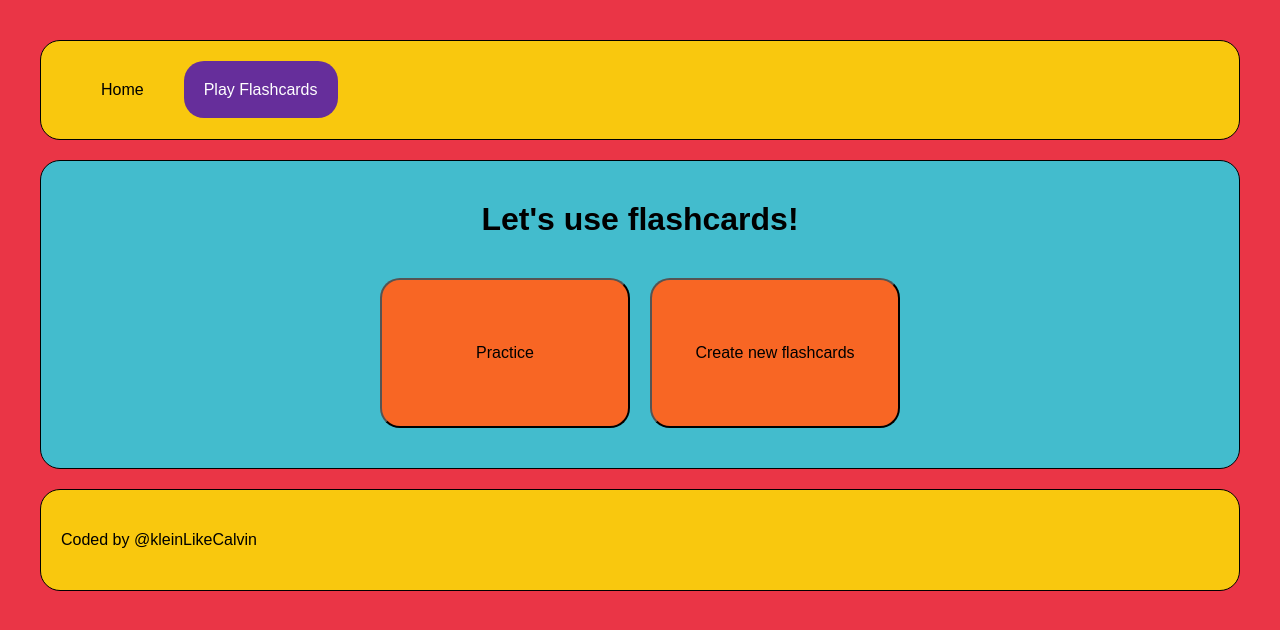
After one commit to kleinlikecalvin/python_p3--edutainment-game-engine, a Flask app: page /flashcards in a window 1280 px wide. The commit adds this page. Shown: the top 630 px of the page. Run offline with Flask 3, Linux system fonts and the light colour scheme.

Commit message:
Commits
- Updates home route
- Add flashcards template and styles
- Moves header/footer into their own template and stylesheet
- Updates styling
- Implements color palette

```diff
--- a/app.py
+++ b/app.py
@@ -4,8 +4,13 @@ app = Flask(__name__)
 
 
 @app.route("/")
-def base():
+def home():
     return render_template("home.html")
+
+
+@app.route("/flashcards")
+def flashcards():
+    return render_template("flashcards.html")
 
 
 if __name__ == "__main__":
--- /dev/null
+++ b/static/styles/flashcards.css
@@ -0,0 +1,5 @@
+.options-container {
+  display: flex;
+  gap: 20px;
+  justify-content: center;
+}
--- /dev/null
+++ b/static/styles/footer.css
@@ -0,0 +1,16 @@
+footer {
+  padding: 0;
+  background-color: var(--yellow);
+  height: 100px;
+  display: flex;
+  align-items: center;
+  border: 1px solid;
+}
+
+footer a {
+  padding: 0;
+}
+
+footer a:hover {
+  padding: 20px;
+}
--- a/static/styles/global.css
+++ b/static/styles/global.css
@@ -1,4 +1,57 @@
+:root {
+  /* Color Palette */
+  --red: #ea3546;
+  --orange: #f86624;
+  --yellow: #f9c80e;
+  --blue: #43bccd;
+  --purple: #662e9b;
+}
+
 body {
-  background: palegreen;
-  color: #212121;
+  color: black;
+  background: var(--red);
+  margin: 0 auto;
+  font-family: Arial, Helvetica, sans-serif;
+  gap: 20px;
 }
+
+* {
+  padding: 20px;
+  border-radius: 20px;
+  margin: 0;
+}
+
+li {
+  padding: 0;
+}
+
+main {
+  text-align: center;
+  background-color: var(--blue);
+  margin: 20px 0;
+  border: 1px solid;
+}
+
+a {
+  color: black;
+  text-decoration: none;
+  transition: all 400ms ease-in-out;
+}
+
+a:hover {
+  background-color: var(--purple);
+  color: white;
+}
+
+button {
+  background-color: var(--orange);
+  font-size: 16px;
+  transition: all 400ms ease-in-out;
+  width: 250px;
+  height: 150px;
+}
+
+button:hover {
+  background-color: white;
+  cursor: pointer;
+}
--- /dev/null
+++ b/static/styles/header.css
@@ -0,0 +1,20 @@
+header {
+  padding: 0;
+}
+
+nav {
+  background-color: var(--yellow);
+  border: 1px solid;
+}
+
+nav ul {
+  display: flex;
+  list-style: none;
+  align-items: flex-end;
+  gap: 20px;
+}
+
+.current {
+  background-color: var(--purple);
+  color: white;
+}
--- a/templates/base.html
+++ b/templates/base.html
@@ -4,7 +4,6 @@
     <meta charset="UTF-8" />
     <meta name="viewport" content="width=device-width, initial-scale=1.0" />
     <title>{% block title %}Edutainment Game Engine{% endblock %}</title>
-
     <link
       rel="stylesheet"
       href="{{ url_for('static', filename='styles/global.css') }}"
@@ -12,20 +11,8 @@
     {% block styles %} {% endblock %}
   </head>
   <body>
-    <header>
-      <nav>
-        <ul>
-          <li><a href="/">Home</a></li>
-          <li><a href="/play">Play Flashcards</a></li>
-          <li><a href="/create">Create Flashcards</a></li>
-        </ul>
-      </nav>
-    </header>
-
+    {% include 'header.html' %}
     <main>{% block content %}{% endblock %}</main>
-
-    <footer>
-      <p>Coded by Nikki Klein</p>
-    </footer>
+    {% include 'footer.html' %}
   </body>
 </html>
--- /dev/null
+++ b/templates/flashcards.html
@@ -0,0 +1,12 @@
+{% extends 'base.html' %} {% block styles %}
+<link
+  rel="stylesheet"
+  href="{{ url_for('static', filename='styles/flashcards.css') }}"
+/>{% endblock%} {% block title %}Welcome | Flashcards{% endblock %} {% block
+content %}
+<h1>Let's use flashcards!</h1>
+<div class="options-container">
+  <button>Practice</button> <button>Create new flashcards</button>
+</div>
+
+{% endblock %}
--- /dev/null
+++ b/templates/footer.html
@@ -0,0 +1,14 @@
+{% block styles %}
+<link
+  rel="stylesheet"
+  href="{{ url_for('static', filename='styles/footer.css') }}"
+/>{% endblock%}
+<footer>
+  <p>
+    Coded by
+    <a
+      href="https://github.com/kleinlikecalvin/python_p3--edutainment-game-engine"
+      >@kleinLikeCalvin</a
+    >
+  </p>
+</footer>
--- /dev/null
+++ b/templates/header.html
@@ -0,0 +1,23 @@
+{% block styles %}
+<link
+  rel="stylesheet"
+  href="{{ url_for('static', filename='styles/header.css') }}"
+/>{% endblock%}
+<header>
+  <nav>
+    <ul>
+      <li>
+        <a href="/" class="{% if request.path == '/' %}current{% endif %}"
+          >Home</a
+        >
+      </li>
+      <li>
+        <a
+          href="/flashcards"
+          class="{% if request.path == '/flashcards' %}current{% endif %}"
+          >Play Flashcards</a
+        >
+      </li>
+    </ul>
+  </nav>
+</header>
--- a/templates/home.html
+++ b/templates/home.html
@@ -4,6 +4,6 @@
   href="{{ url_for('static', filename='styles/home.css') }}"
 />{% endblock%} {% block title %}Welcome | Home{% endblock %} {% block content
 %}
-<h1 class="test">Welcome!</h1>
+<h1>Welcome!</h1>
 <p>Create and play educational games.</p>
 {% endblock %}
```
